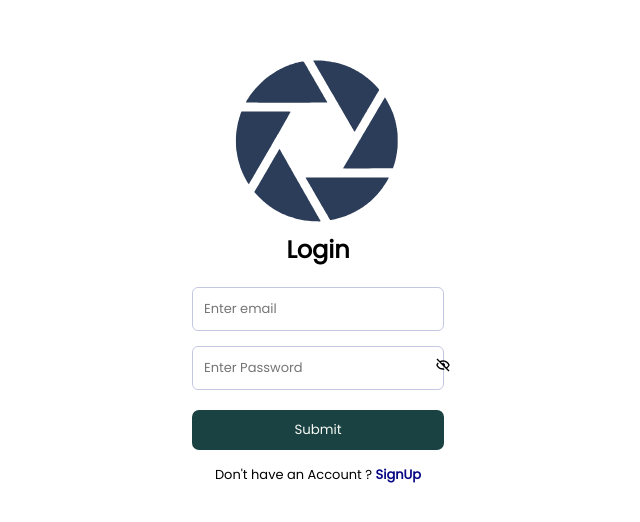
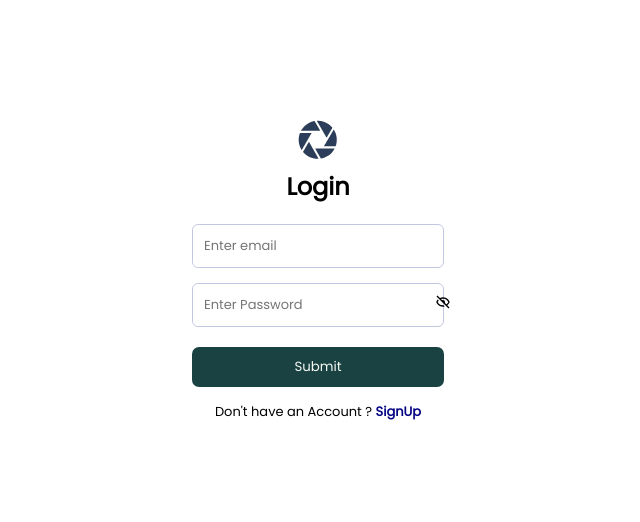
Before and after one commit to safvanms/shutterOn, a React (Create React App) app in the folder client/: page /login in a window 1280 px wide. Shown: the part 124-646 px from the top of the page, without its empty margins (322-962 px from the left). Built offline with nearby package versions, Linux system fonts and the light colour scheme.

Commit message:
UI updates , bug fixes

```diff
--- a/client/src/Components/Header/header.css
+++ b/client/src/Components/Header/header.css
@@ -15,6 +15,10 @@
   cursor: pointer;
 }
 
+.logo_Container img{
+  width: 170px;
+}
+
 /* .logo_Container h1 {
   font-size: 26px;
   background: linear-gradient(to right, #2c3d59, #66e074);
@@ -23,7 +27,7 @@
 } */
 
 .logo {
-  width: 170px;
+  width: 40px;
 }
 
 .login_btn img{
```
